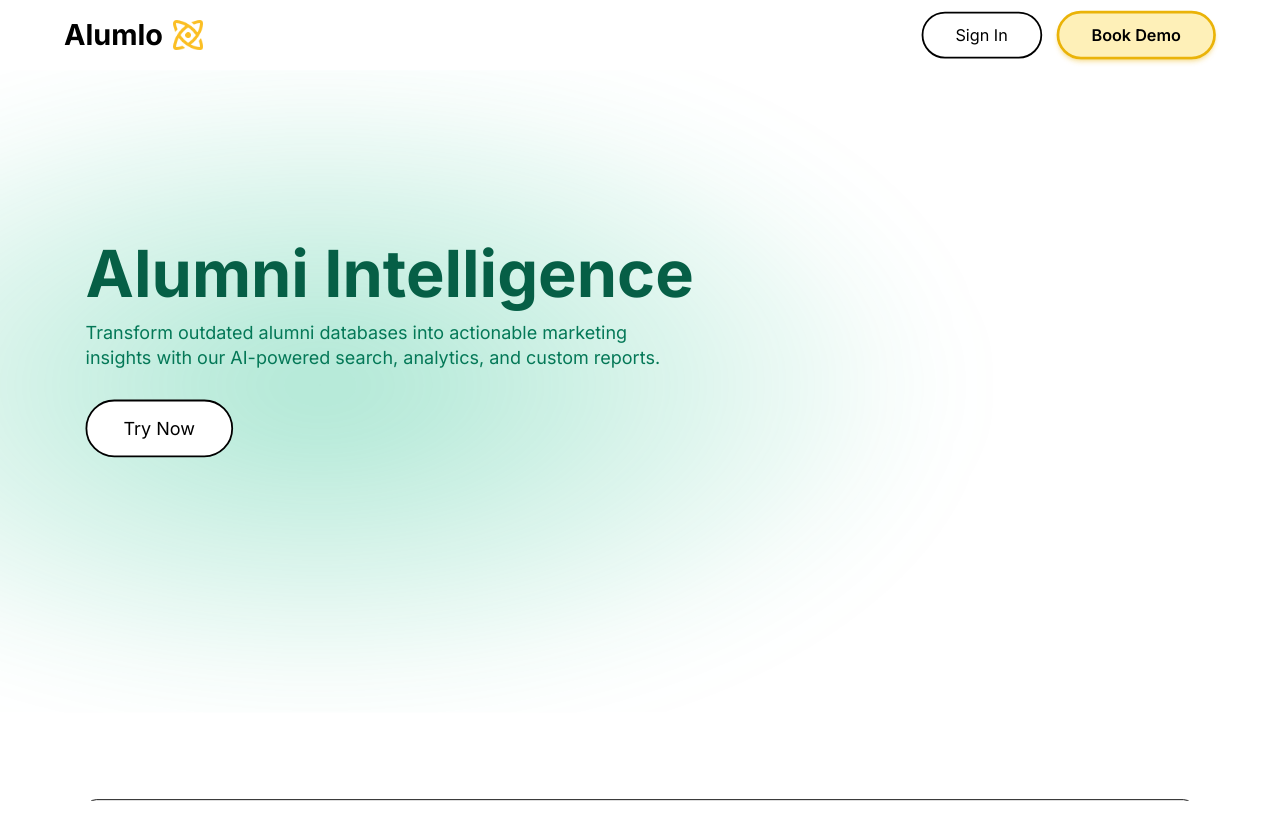
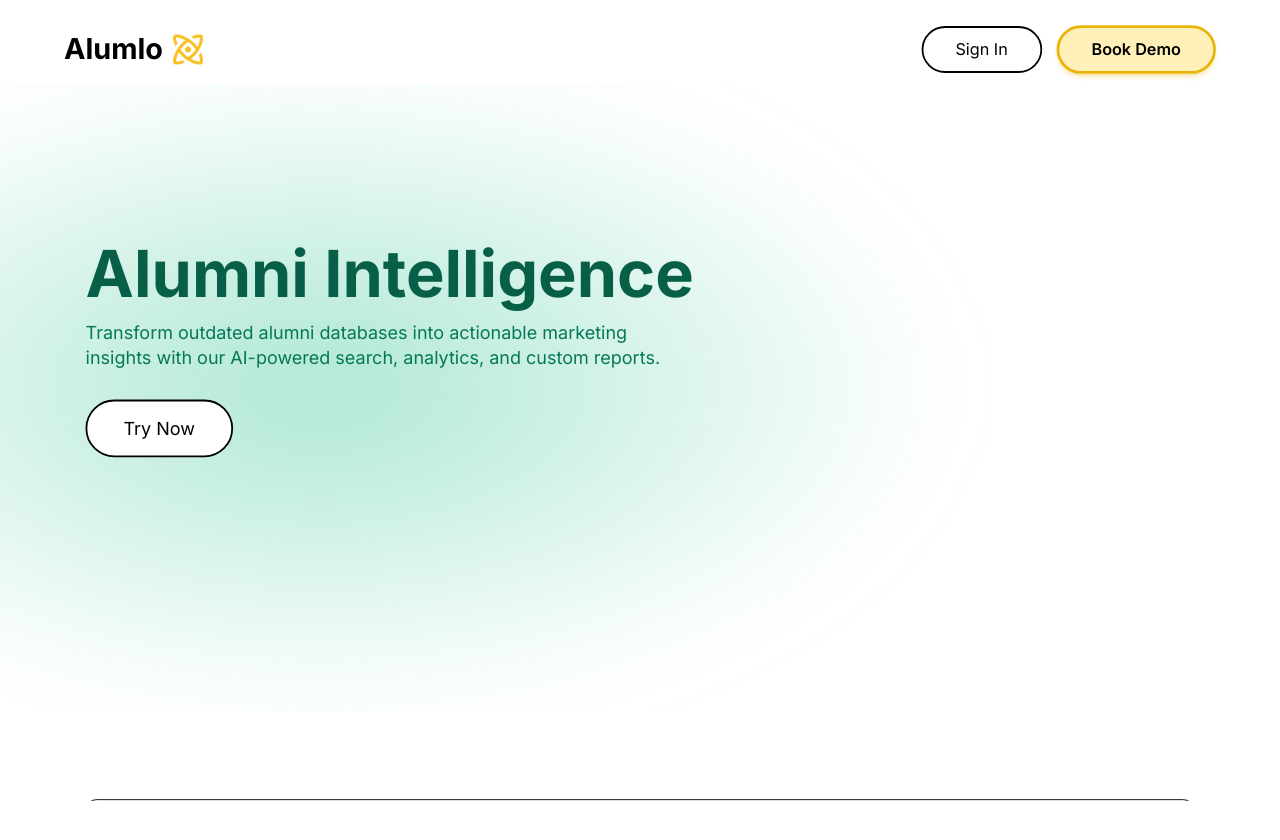
Before and after one commit to maimond123/alumlo, a Next.js app: page / in a window 1280 px wide. Shown: the top 840 px of the page. Built offline with nearby package versions, Linux system fonts and the light colour scheme; no server answers.

Commit message:
try new navg

```diff
--- a/components/navigation.tsx
+++ b/components/navigation.tsx
@@ -33,7 +33,7 @@ export default function Navigation() {
   }
 
   return (
-    <nav className="fixed top-0 w-full z-50 px-6 py-3 bg-white">
+    <nav className="fixed w-full z-50 px-6 py-3 bg-white mt-4">
       <div className="container mx-auto flex justify-between items-center">
         <Link href="/" className="text-black text-[2rem] font-bold flex items-center">
           Alumlo
```
